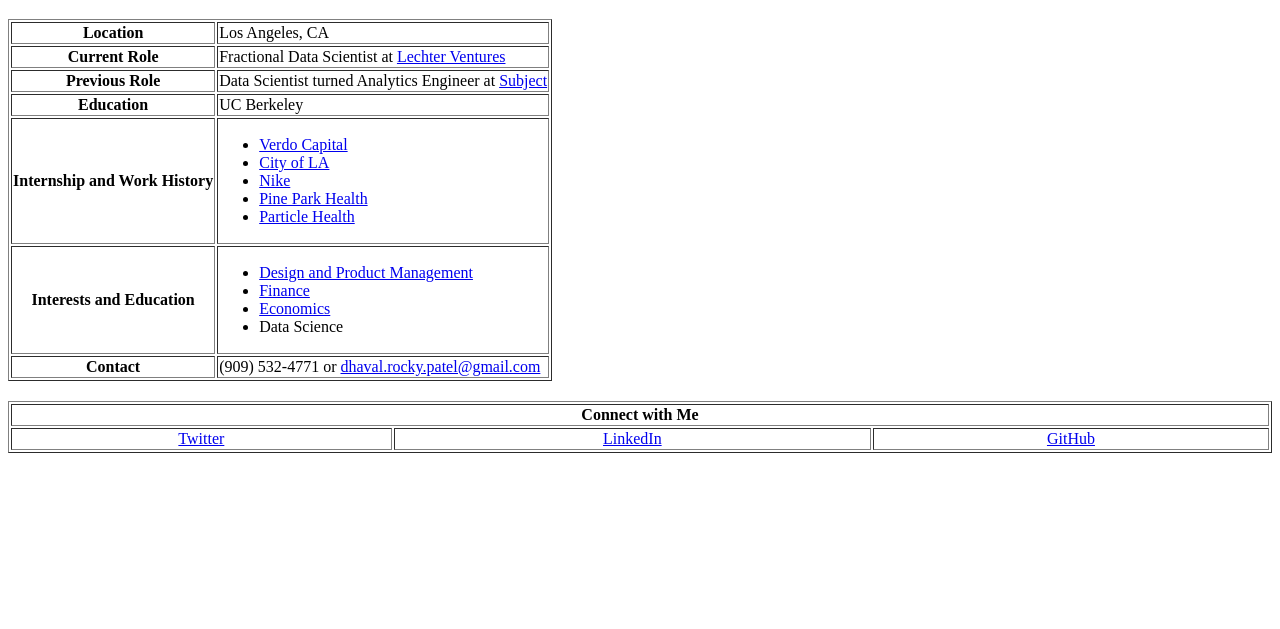
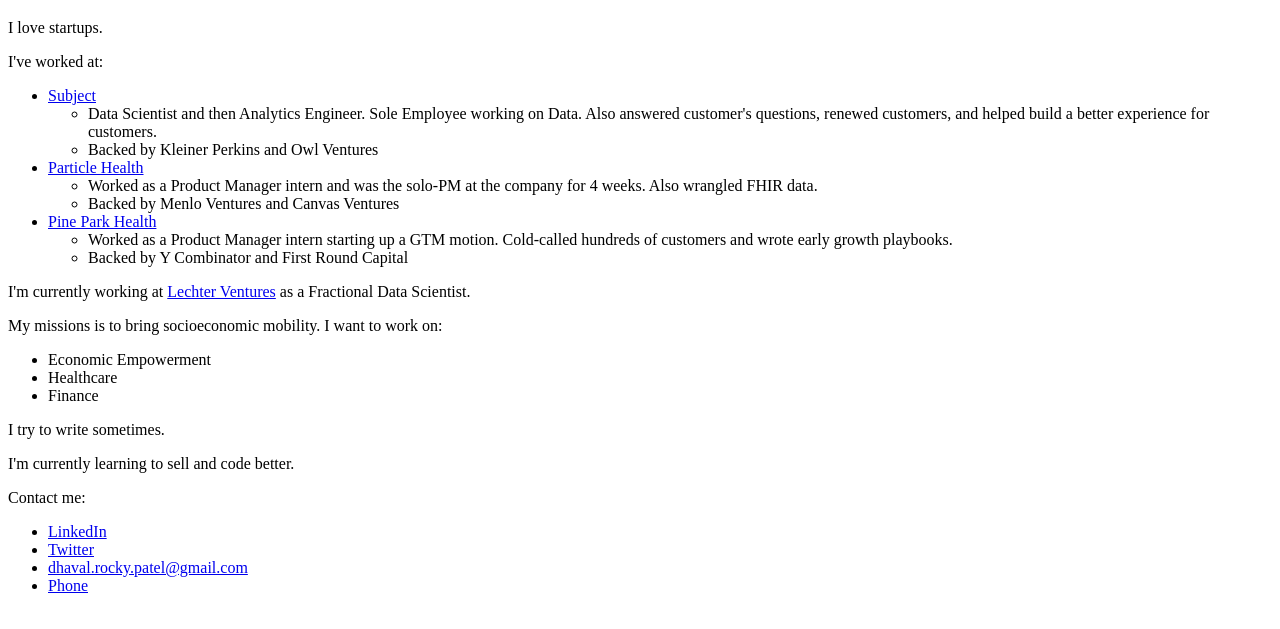
Before and after one commit to dhavalcodes/dhaval, a plain HTML site: page index.html in a window 1280 px wide. Shown: the part 61-690 px from the top of the page. Drawn offline with Linux system fonts and the light colour scheme.

Commit message:
updated personal site to be simpler and more purposeful. changed from tables to bullet points

```diff
--- a/index.html
+++ b/index.html
@@ -1,7 +1,7 @@
 <!DOCTYPE html>
 <html>
   <head>
-    <title>Welcome to my humble abode.</title>
+    <title>Dhaval's Website</title>
   </head>
 
   <body>
@@ -9,77 +9,47 @@
       <h1>My name is Dhaval Patel.</h1>
     </header>
 
-    <table border="1">
-      <!-- Personal and Professional Information -->
-      <tr>
-        <th>Location</th>
-        <td>Los Angeles, CA</td>
-      </tr>
-      <tr>
-        <th>Current Role</th>
-        <td>Fractional Data Scientist at <a href="https://www.linkedin.com/company/%E9%87%9A/" target="_blank">Lechter Ventures</a></td>
-      </tr>
-      <tr>
-        <th>Previous Role</th>
-        <td>Data Scientist turned Analytics Engineer at <a href="subject.com" target="_blank">Subject</a></td>
-      </tr>
-      <tr>
-        <th>Education</th>
-        <td>UC Berkeley</td>
-      </tr>
+    <p>I love startups.</p>
+    <p>I've worked at:</p>
+    <ul>
+      <li><a href="subject.com" target="_blank">Subject</a></li>
+        <ul>
+          <li>Data Scientist and then Analytics Engineer. Sole Employee working on Data. Also answered customer's questions, renewed customers, and helped build a better experience for customers.</li>
+          <li>Backed by Kleiner Perkins and Owl Ventures</li>
+        </ul>
+      <li><a href="https://www.particlehealth.com/" target="_blank">Particle Health</a></li>
+        <ul>
+          <li>Worked as a Product Manager intern and was the solo-PM at the company for 4 weeks. Also wrangled FHIR data.</li>
+          <li>Backed by Menlo Ventures and Canvas Ventures</li>
+        </ul>
+      <li><a href="https://www.pineparkhealth.com/" target="_blank">Pine Park Health</a></li>
+        <ul>
+          <li>Worked as a Product Manager intern starting up a GTM motion. Cold-called hundreds of customers and wrote early growth playbooks.</li>
+          <li>Backed by Y Combinator and First Round Capital</li>
+        </ul>
+    </ul>
 
-      <!-- Internship and Work History -->
-      <tr>
-        <th>Internship and Work History</th>
-        <td>
-          <ul>
-            <li><a href="https://www.verdocapital.com/" target="_blank">Verdo Capital</a></li>
-            <li><a href="https://controller.lacity.gov/" target="_blank">City of LA</a></li>
-            <li><a href="https://about.nike.com/en" target="_blank">Nike</a></li>
-            <li><a href="https://www.pineparkhealth.com/" target="_blank">Pine Park Health</a></li>
-            <li><a href="https://www.particlehealth.com/" target="_blank">Particle Health</a></li>
-          </ul>
-        </td>
-      </tr>
+    <p>I'm currently working at <a href="https://www.linkedin.com/company/%E9%87%9A/" target="_blank">Lechter Ventures</a> as a Fractional Data Scientist.</p>
 
-      <!-- Interests and Education -->
-      <tr>
-        <th>Interests and Education</th>
-        <td>
-          <ul>
-            <li><a href="https://www.diversatech.org/" target="_blank">Design and Product Management</a></li>
-            <li><a href="https://www.berkeleyinvestment.group/" target="_blank">Finance</a></li>
-            <li><a href="https://www.berkeleyuea.com/" target="_blank">Economics</a></li>
-            <li>Data Science</li>
-          </ul>
-        </td>
-      </tr>
+    <p>My missions is to bring socioeconomic mobility. I want to work on: </p>
 
-      <!-- Contact Information -->
-      <tr>
-        <th>Contact</th>
-        <td>(909) 532-4771 or <a href="mailto:dhaval.rocky.patel@gmail.com">dhaval.rocky.patel@gmail.com</a></td>
-      </tr>
-    </table>
+    <ul>
+      <li>Economic Empowerment</li>
+      <li>Healthcare</li>
+      <li>Finance</li>
+    </ul>
 
+    <p>I try to write sometimes.</p>
 
-    <!-- Social Media Links Table -->
-    <table border="1" style="width: 100%; margin-top: 20px;">
-      <tr>
-        <th colspan="3">Connect with Me</th>
-      </tr>
-      <tr>
-        <td style="text-align: center;">
-          <a href="https://twitter.com/dhaval_txt" target="_blank">Twitter</a>
-        </td>
-        <td style="text-align: center;">
-          <a href="https://www.linkedin.com/in/dhavalpatel-/" target="_blank">LinkedIn</a>
-        </td>
-        <td style="text-align: center;">
-          <a href="https://github.com/dhavalcodes" target="_blank">GitHub</a>
-        </td>
-      </tr>
-    </table>
+    <p>I'm currently learning to sell and code better.</p>
 
-  </body>
+    <p>Contact me:</p>
+
+    <ul>
+      <li><a href="https://www.linkedin.com/in/dhavalpatel-/" target="_blank">LinkedIn</a></li>
+      <li><a href="https://twitter.com/dhaval_txt" target="_blank">Twitter</a></li>
+      <li><a href="mailto:dhaval.rocky.patel@gmail.com">dhaval.rocky.patel@gmail.com</a></li>
+      <li><a href="tel: 9095324771" target="_blank">Phone</a></li>
+    </ul>
+</body>
 </html>
```
